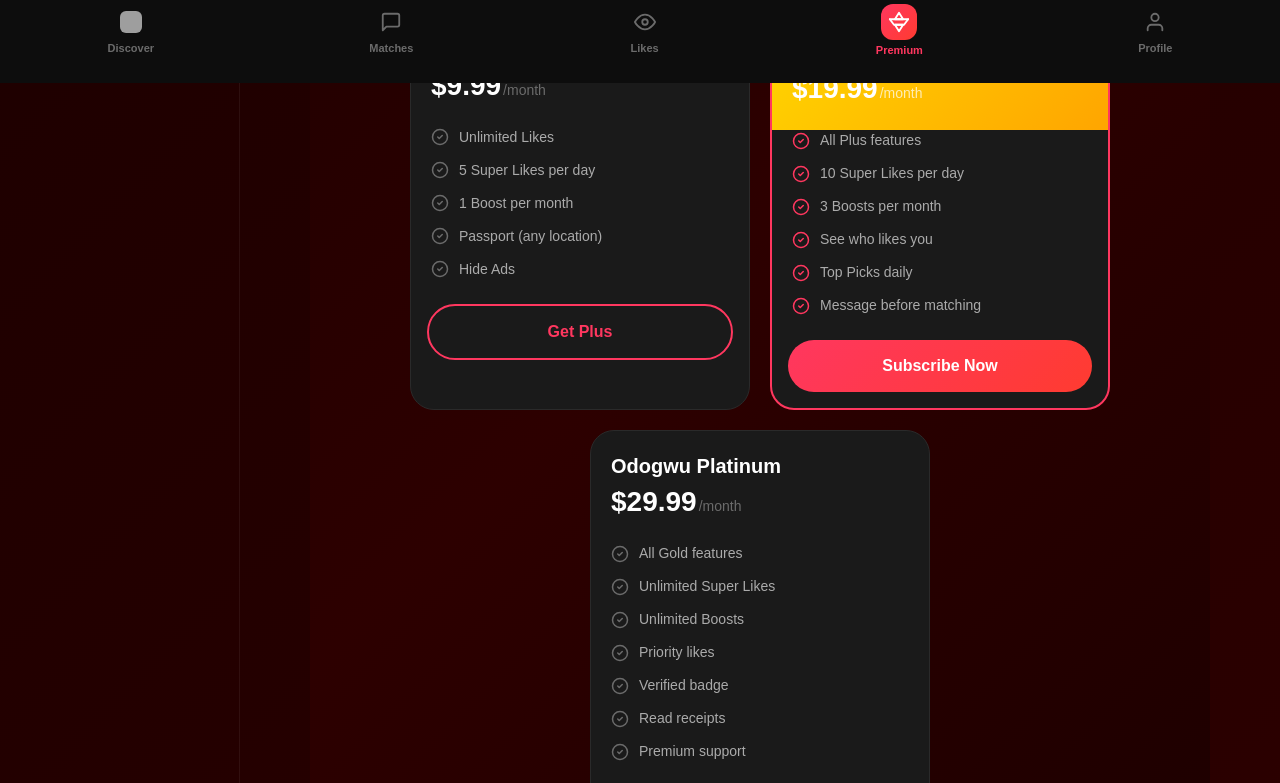
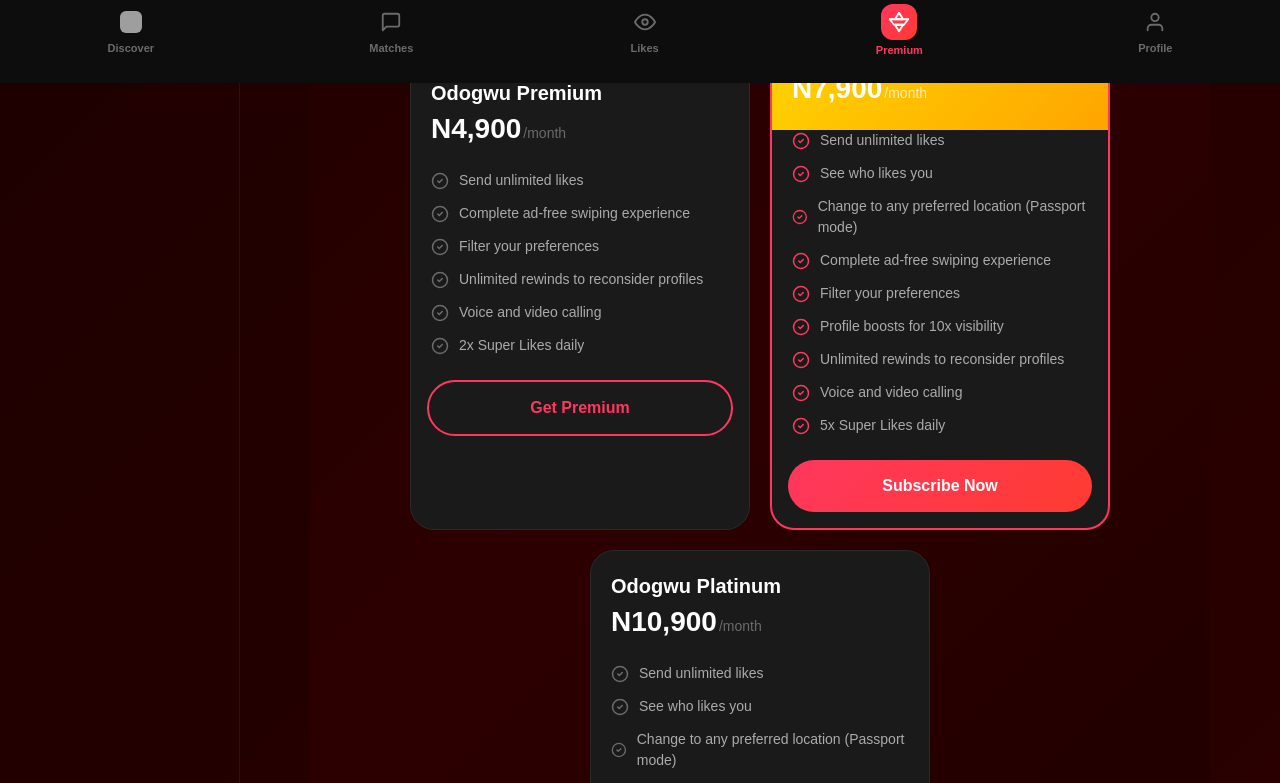
Before and after one commit to goalkicky/odogwu-dating-web, a Next.js app in the folder web/: page /premium in a window 1280 px wide. Shown: the part 717-1500 px from the top of the page. Built offline with nearby package versions, Linux system fonts and the light colour scheme; no server answers; grey boxes are pictures that could not be loaded.

Commit message:
update subscription plans and pricing to Naira tiers

```diff
--- a/web/src/app/plans/page.tsx
+++ b/web/src/app/plans/page.tsx
@@ -20,32 +20,45 @@ const plans = [
     highlighted: false,
   },
   {
-    name: 'Premium', price: 9.99, period: 'per month', color: '#FF375F',
+    name: 'Premium', price: 4900, period: 'per month', color: '#FF375F',
     features: [
-      'Unlimited likes & rewinds',
-      'See who liked you',
-      'Advanced AI matching',
-      'Unlimited messaging & voice notes',
-      '5 Super Likes per week',
-      'Passport to any location',
-      'One profile boost per month',
-      'Read receipts',
+      'Send unlimited likes',
+      'Complete ad-free swiping experience',
+      'Filter your preferences',
+      'Unlimited rewinds to reconsider profiles',
+      'Voice and video calling',
+      '2x Super Likes daily',
+    ],
+    highlighted: false,
+  },
+  {
+    name: 'Surplus', price: 7900, period: 'per month', color: '#FFD700',
+    features: [
+      'Send unlimited likes',
+      'See who likes you',
+      'Change to any preferred location (Passport mode)',
+      'Complete ad-free swiping experience',
+      'Filter your preferences',
+      'Profile boosts for 10x visibility',
+      'Unlimited rewinds to reconsider profiles',
+      'Voice and video calling',
+      '5x Super Likes daily',
     ],
     highlighted: true,
     badge: 'Most Popular',
   },
   {
-    name: 'Platinum', price: 19.99, period: 'per month', color: '#FFD700',
+    name: 'Platinum', price: 10900, period: 'per month', color: '#AF52DE',
     features: [
-      'Everything in Premium',
-      'Unlimited Super Likes',
-      'Priority profile visibility',
-      'Weekly profile boosts',
-      'Advanced filters & preferences',
-      'Incognito mode',
-      'See who\'s online now',
-      'Message before matching',
-      'Premium support 24/7',
+      'Send unlimited likes',
+      'See who likes you',
+      'Change to any preferred location (Passport mode)',
+      'Send unlimited messages without waiting for a mutual match',
+      'Complete ad-free swiping experience',
+      'Filter your preferences',
+      'Unlimited rewinds to reconsider profiles',
+      'Voice and video calling',
+      '7 Super Likes daily',
     ],
     highlighted: false,
   },
@@ -114,7 +127,7 @@ export default function PlansPage() {
 
                 <div style={{ fontSize: 11, fontWeight: 700, color: plan.color, textTransform: 'uppercase', letterSpacing: 2, marginBottom: 12 }}>{plan.name}</div>
                 <div style={{ marginBottom: 20 }}>
-                  <span style={{ fontSize: isMobile ? 40 : 48, fontWeight: 800 }}>${finalPrice}</span>
+                  <span style={{ fontSize: isMobile ? 40 : 48, fontWeight: 800 }}>{plan.price === 0 ? 'Free' : `N${finalPrice.toLocaleString()}`}</span>
                   <span style={{ color: '#6B6B6B', fontSize: 14, marginLeft: 4 }}>{plan.period}</span>
                   {plan.price === 0 && <div style={{ color: '#6B6B6B', fontSize: 12, marginTop: 2 }}>No credit card required</div>}
                 </div>
--- a/web/src/app/premium/page.tsx
+++ b/web/src/app/premium/page.tsx
@@ -10,9 +10,9 @@ import { useAuth } from '@/store/AuthContext';
 import { authService, userService } from '@/lib/appwrite/services';
 
 const PLANS = [
-  { id: 'plus', name: 'Odogwu Plus', price: '$9.99', period: '/month', color: ['#FF375F', '#FF6B8A'], features: ['Unlimited Likes', '5 Super Likes per day', '1 Boost per month', 'Passport (any location)', 'Hide Ads'] },
-  { id: 'gold', name: 'Odogwu Gold', price: '$19.99', period: '/month', color: ['#FFD700', '#FFA500'], features: ['All Plus features', '10 Super Likes per day', '3 Boosts per month', 'See who likes you', 'Top Picks daily', 'Message before matching'], popular: true },
-  { id: 'platinum', name: 'Odogwu Platinum', price: '$29.99', period: '/month', color: ['#FF375F', '#FF3B30'], features: ['All Gold features', 'Unlimited Super Likes', 'Unlimited Boosts', 'Priority likes', 'Verified badge', 'Read receipts', 'Premium support'] },
+  { id: 'premium', name: 'Odogwu Premium', price: 'N4,900', period: '/month', color: ['#FF375F', '#FF6B8A'], features: ['Send unlimited likes', 'Complete ad-free swiping experience', 'Filter your preferences', 'Unlimited rewinds to reconsider profiles', 'Voice and video calling', '2x Super Likes daily'] },
+  { id: 'surplus', name: 'Odogwu Surplus', price: 'N7,900', period: '/month', color: ['#FFD700', '#FFA500'], features: ['Send unlimited likes', 'See who likes you', 'Change to any preferred location (Passport mode)', 'Complete ad-free swiping experience', 'Filter your preferences', 'Profile boosts for 10x visibility', 'Unlimited rewinds to reconsider profiles', 'Voice and video calling', '5x Super Likes daily'], popular: true },
+  { id: 'platinum', name: 'Odogwu Platinum', price: 'N10,900', period: '/month', color: ['#AF52DE', '#6C63FF'], features: ['Send unlimited likes', 'See who likes you', 'Change to any preferred location (Passport mode)', 'Send unlimited messages without waiting for a mutual match', 'Complete ad-free swiping experience', 'Filter your preferences', 'Unlimited rewinds to reconsider profiles', 'Voice and video calling', '7 Super Likes daily'] },
 ];
 
 const FEATURES = [
@@ -27,7 +27,7 @@ const FEATURES = [
 export default function PremiumPage() {
   const router = useRouter();
   const { profile, refreshUser } = useAuth();
-  const [selectedPlan, setSelectedPlan] = useState('gold');
+  const [selectedPlan, setSelectedPlan] = useState('surplus');
   const [subscribing, setSubscribing] = useState(false);
 
   const handleSubscribe = async () => {
--- a/web/src/lib/types.ts
+++ b/web/src/lib/types.ts
@@ -50,7 +50,7 @@ export interface CallSignal {
   callType: 'audio' | 'video';
 }
 
-export type PremiumPlan = 'plus' | 'gold' | 'platinum';
+export type PremiumPlan = 'premium' | 'surplus' | 'platinum';
 
 export interface PremiumFeature {
   id: string;
```
Also changed, not shown: 2 other files (tests, documents, lock files or other folders).
